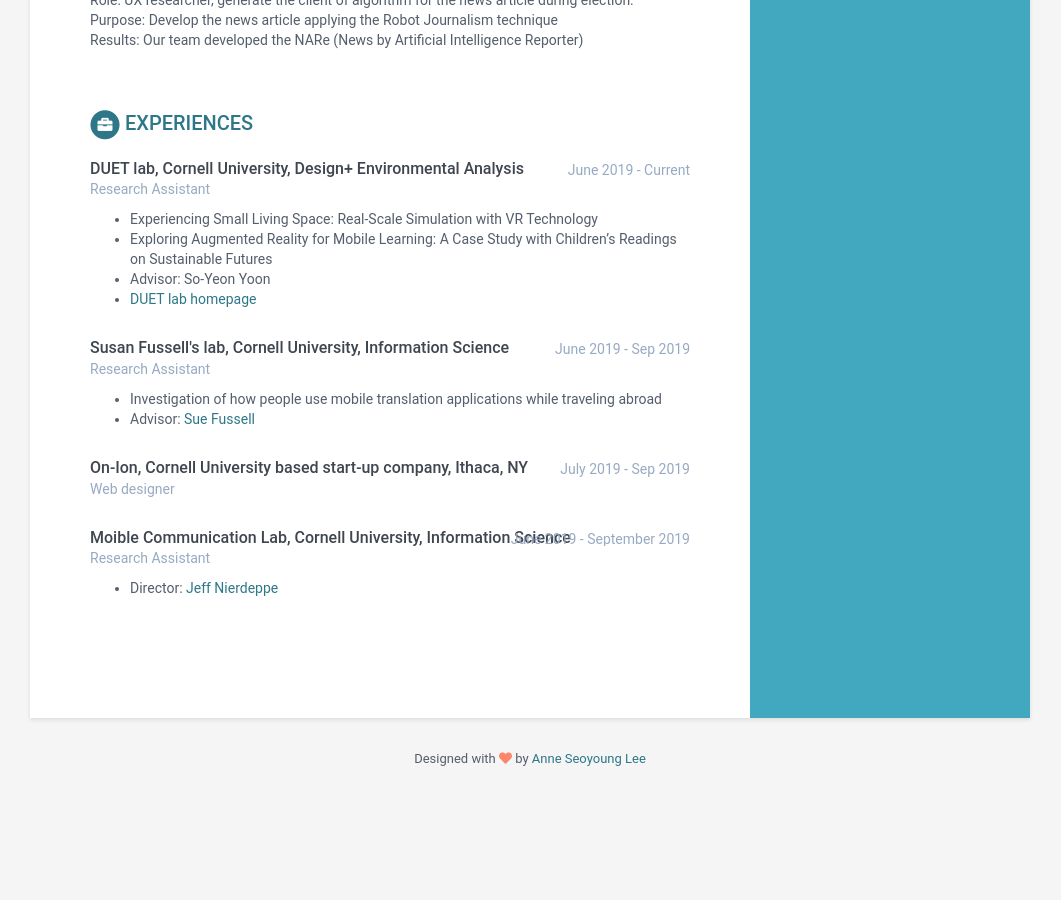
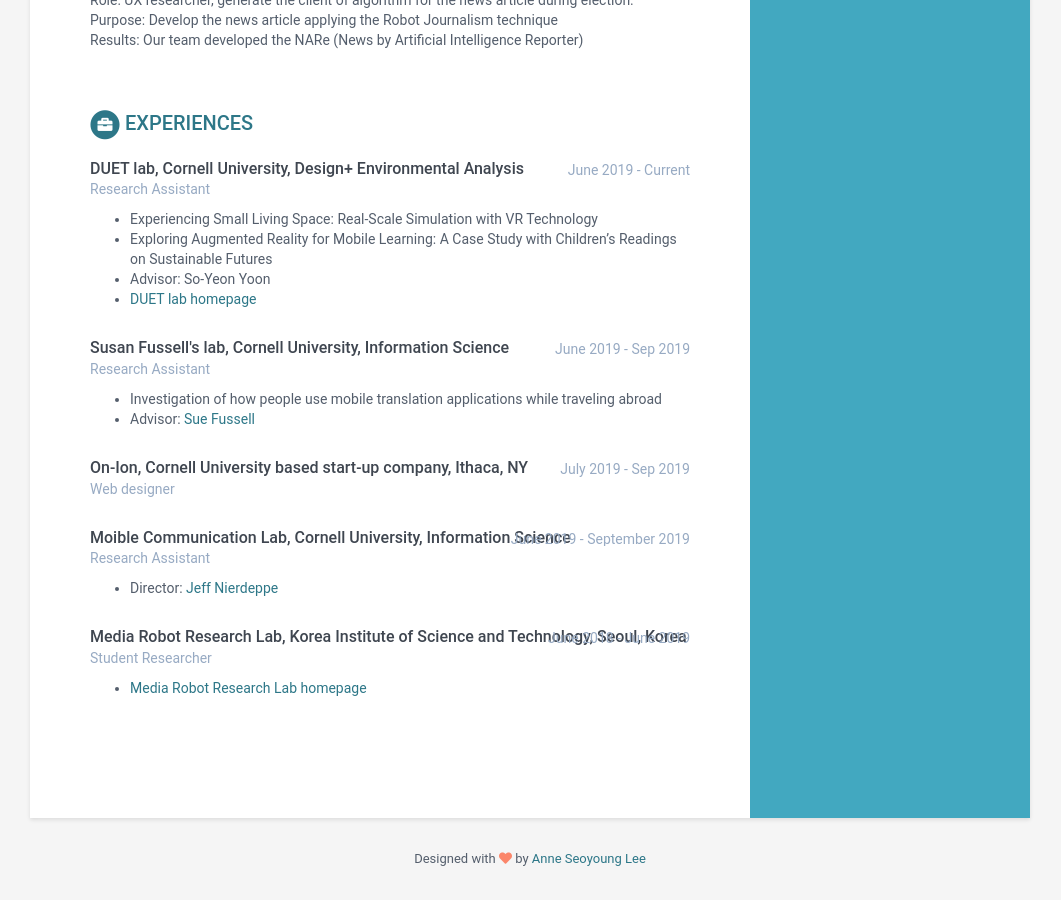
Before and after one commit to annesylee/annesylee.github.io, a Jekyll site: the page built from index.html, in a window 1280 px wide and 900 px high, scrolled down 1833 px. Shown: the whole window, without its empty margins (110-1171 px from the left). Built offline with Jekyll 4.4.1, drawn with Linux system fonts in a browser that asks for light colours; before the commit the page ends 2633 px from its top, so only the background shows below that.

Commit message:
Update data.yml

```diff
--- a/_data/data.yml
+++ b/_data/data.yml
@@ -125,6 +125,14 @@
       details: |
           - Director: [Jeff Nierdeppe](https://niederdeppe.comm.cornell.edu/)
 
+    - role: Media Robot Research Lab, Korea Institute of Science and Technology, Seoul, Korea
+      time: June 2018 - June 2019
+      company: Student Researcher
+      details: |
+          - [Media Robot Research Lab homepage](https://www.kist.re.kr/rmi/user/main/main)
+
+
+
 projects:
     title: Projects
     intro: >
```
